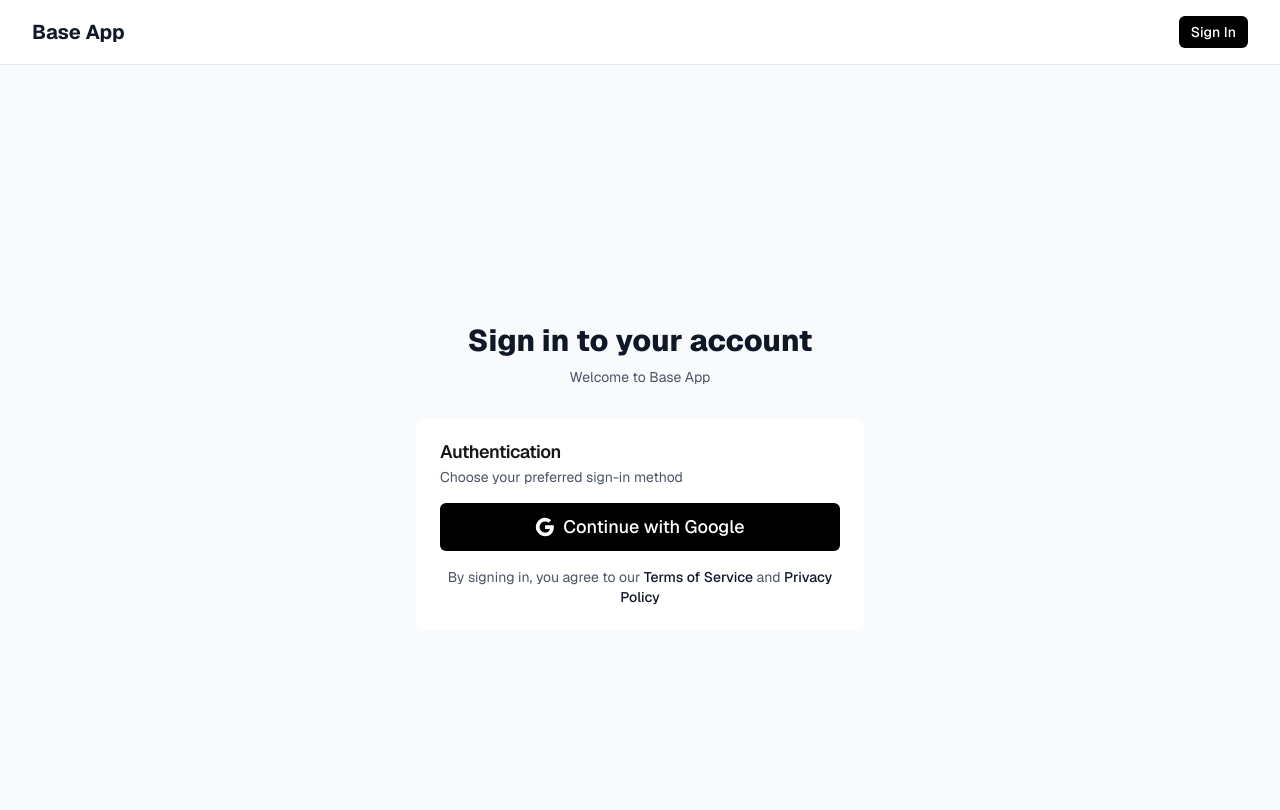
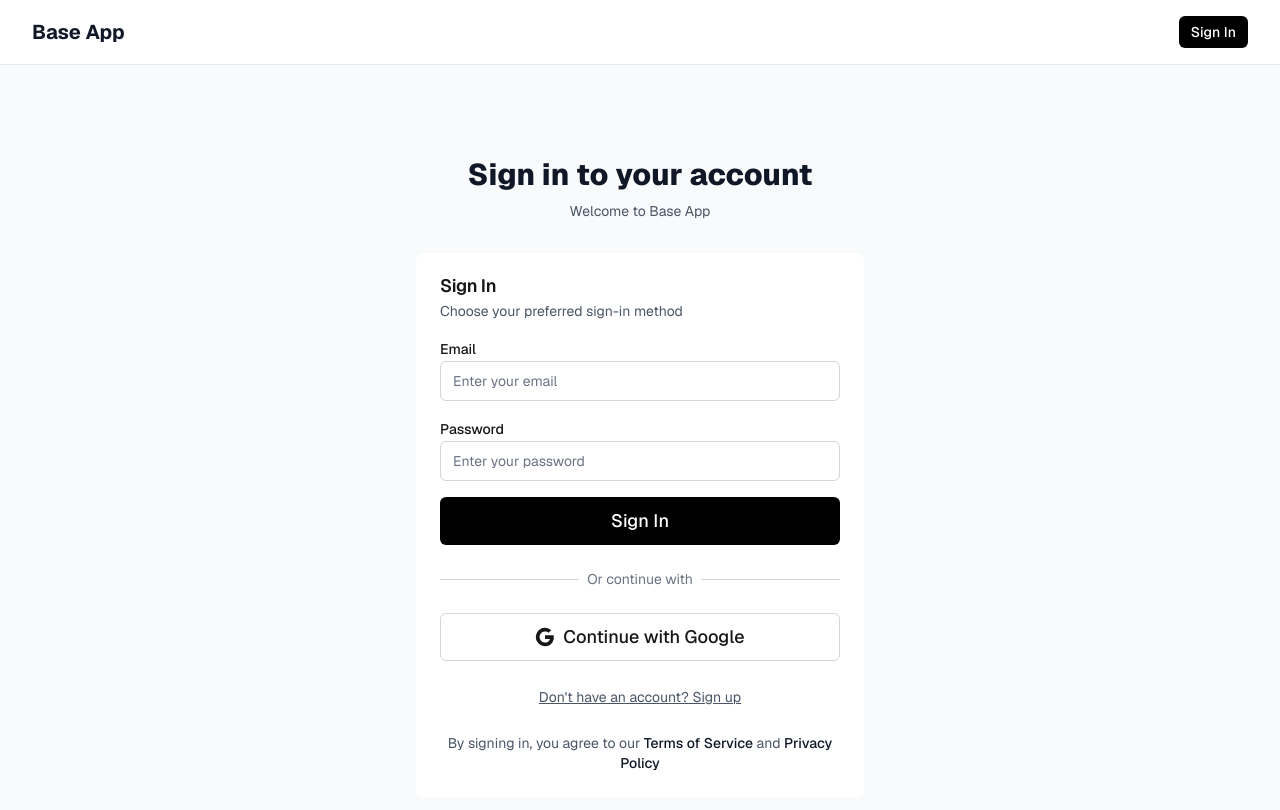
Before and after one commit to anguspersonal/base-app-vercel-supabase, a Next.js app: page /login in a window 1280 px wide. Shown: the top 810 px of the page. Built offline with nearby package versions, Linux system fonts and the light colour scheme; no server answers.

Commit message:
Added username and bassword sign in

```diff
--- a/app/login/page.tsx
+++ b/app/login/page.tsx
@@ -5,10 +5,17 @@ import { useRouter } from 'next/navigation'
 import { supabase } from '@/lib/supabaseClient'
 import { Button } from '@/components/Button'
 import { Card, CardContent, CardDescription, CardHeader, CardTitle } from '@/components/Card'
+import { Input } from '@/components/Form'
 import { ROUTES } from '@/utils/constants'
 
 export default function LoginPage() {
   const [loading, setLoading] = useState(false)
+  const [isSignUp, setIsSignUp] = useState(false)
+  const [email, setEmail] = useState('')
+  const [password, setPassword] = useState('')
+  const [confirmPassword, setConfirmPassword] = useState('')
+  const [error, setError] = useState('')
+  const [message, setMessage] = useState('')
   const router = useRouter()
 
   useEffect(() => {
@@ -25,6 +32,7 @@ export default function LoginPage() {
   const handleGoogleSignIn = async () => {
     try {
       setLoading(true)
+      setError('')
       const { error } = await supabase.auth.signInWithOAuth({
         provider: 'google',
         options: {
@@ -33,10 +41,56 @@ export default function LoginPage() {
       })
 
       if (error) {
-        console.error('Error signing in:', error.message)
+        setError(error.message)
       }
     } catch (error) {
-      console.error('Error signing in:', error)
+      setError('An unexpected error occurred')
+    } finally {
+      setLoading(false)
+    }
+  }
+
+  const handleEmailPasswordAuth = async (e: React.FormEvent) => {
+    e.preventDefault()
+    setLoading(true)
+    setError('')
+    setMessage('')
+
+    if (isSignUp && password !== confirmPassword) {
+      setError('Passwords do not match')
+      setLoading(false)
+      return
+    }
+
+    try {
+      if (isSignUp) {
+        const { error } = await supabase.auth.signUp({
+          email,
+          password,
+          options: {
+            emailRedirectTo: `${process.env.NEXT_PUBLIC_SITE_URL}${ROUTES.DASHBOARD}`
+          }
+        })
+
+        if (error) {
+          setError(error.message)
+        } else {
+          setMessage('Check your email for the confirmation link!')
+        }
+      } else {
+        const { error } = await supabase.auth.signInWithPassword({
+          email,
+          password
+        })
+
+        if (error) {
+          setError(error.message)
+        } else {
+          router.push(ROUTES.DASHBOARD)
+        }
+      }
+    } catch (error) {
+      setError('An unexpected error occurred')
     } finally {
       setLoading(false)
     }
@@ -47,7 +101,7 @@ export default function LoginPage() {
       <div className="max-w-md w-full space-y-8">
         <div className="text-center">
           <h2 className="mt-6 text-3xl font-extrabold text-gray-900 dark:text-white">
-            Sign in to your account
+            {isSignUp ? 'Create your account' : 'Sign in to your account'}
           </h2>
           <p className="mt-2 text-sm text-gray-600 dark:text-gray-400">
             Welcome to Base App
@@ -56,17 +110,81 @@ export default function LoginPage() {
 
         <Card>
           <CardHeader>
-            <CardTitle>Authentication</CardTitle>
+            <CardTitle>{isSignUp ? 'Sign Up' : 'Sign In'}</CardTitle>
             <CardDescription>
-              Choose your preferred sign-in method
+              {isSignUp ? 'Create a new account to get started' : 'Choose your preferred sign-in method'}
             </CardDescription>
           </CardHeader>
-          <CardContent className="space-y-4">
+          <CardContent className="space-y-6">
+            {/* Email/Password Form */}
+            <form onSubmit={handleEmailPasswordAuth} className="space-y-4">
+              <Input
+                type="email"
+                label="Email"
+                placeholder="Enter your email"
+                value={email}
+                onChange={(e) => setEmail(e.target.value)}
+                required
+                error={error && error.includes('email') ? error : ''}
+              />
+
+              <Input
+                type="password"
+                label="Password"
+                placeholder="Enter your password"
+                value={password}
+                onChange={(e) => setPassword(e.target.value)}
+                required
+                error={error && error.includes('password') ? error : ''}
+              />
+
+              {isSignUp && (
+                <Input
+                  type="password"
+                  label="Confirm Password"
+                  placeholder="Confirm your password"
+                  value={confirmPassword}
+                  onChange={(e) => setConfirmPassword(e.target.value)}
+                  required
+                  error={error && error.includes('match') ? error : ''}
+                />
+              )}
+
+              {error && !error.includes('email') && !error.includes('password') && !error.includes('match') && (
+                <div className="text-sm text-red-500">{error}</div>
+              )}
+
+              {message && (
+                <div className="text-sm text-green-600">{message}</div>
+              )}
+
+              <Button
+                type="submit"
+                loading={loading}
+                className="w-full"
+                size="lg"
+              >
+                {isSignUp ? 'Create Account' : 'Sign In'}
+              </Button>
+            </form>
+
+            {/* Divider */}
+            <div className="relative">
+              <div className="absolute inset-0 flex items-center">
+                <div className="w-full border-t border-gray-300 dark:border-gray-700" />
+              </div>
+              <div className="relative flex justify-center text-sm">
+                <span className="px-2 bg-white dark:bg-gray-900 text-gray-500">Or continue with</span>
+              </div>
+            </div>
+
+            {/* Google OAuth */}
             <Button
               onClick={handleGoogleSignIn}
               loading={loading}
               className="w-full"
               size="lg"
+              variant="outline"
             >
               <svg className="w-5 h-5 mr-2" viewBox="0 0 24 24">
                 <path
@@ -89,6 +207,27 @@ export default function LoginPage() {
               Continue with Google
             </Button>
 
+            {/* Toggle between sign in and sign up */}
+            <div className="text-center">
+              <button
+                type="button"
+                onClick={() => {
+                  setIsSignUp(!isSignUp)
+                  setError('')
+                  setMessage('')
+                  setEmail('')
+                  setPassword('')
+                  setConfirmPassword('')
+                }}
+                className="text-sm text-gray-600 dark:text-gray-400 hover:text-gray-900 dark:hover:text-white underline"
+              >
+                {isSignUp
+                  ? 'Already have an account? Sign in'
+                  : "Don't have an account? Sign up"
+                }
+              </button>
+            </div>
+
             <div className="text-center">
               <p className="text-sm text-gray-600 dark:text-gray-400">
                 By signing in, you agree to our{' '}
--- a/app/page.tsx
+++ b/app/page.tsx
@@ -31,7 +31,7 @@ export default function Home() {
                     </Link>
                   </div>
                   <div className="mt-3 sm:mt-0 sm:ml-3">
-                    <Link href="https://github.com/angushally/base-app-vercel-supabase" target="_blank" rel="noopener noreferrer">
+                    <Link href="https://github.com/anguspersonal/base-app-vercel-supabase" target="_blank" rel="noopener noreferrer">
                       <Button variant="outline" size="lg" className="w-full sm:w-auto">
                         View on GitHub
                       </Button>
@@ -162,7 +162,7 @@ export default function Home() {
                   </p>
                   <div className="mt-4 bg-gray-900 dark:bg-gray-800 rounded-lg p-4">
                     <code className="text-green-400 text-sm">
-                      git clone https://github.com/angushally/base-app-vercel-supabase my-app
+                      git clone https://github.com/anguspersonal/base-app-vercel-supabase my-app
                     </code>
                   </div>
                 </div>
--- a/components/Navbar.tsx
+++ b/components/Navbar.tsx
@@ -38,13 +38,8 @@ export function Navbar() {
     router.push(ROUTES.HOME)
   }
 
-  const handleSignIn = async () => {
-    await supabase.auth.signInWithOAuth({
-      provider: 'google',
-      options: {
-        redirectTo: `${process.env.NEXT_PUBLIC_SITE_URL}${ROUTES.DASHBOARD}`
-      }
-    })
+  const handleSignIn = () => {
+    router.push(ROUTES.LOGIN)
   }
 
   return (
```
Also changed, not shown: 2 other files (tests, documents, lock files or other folders).
